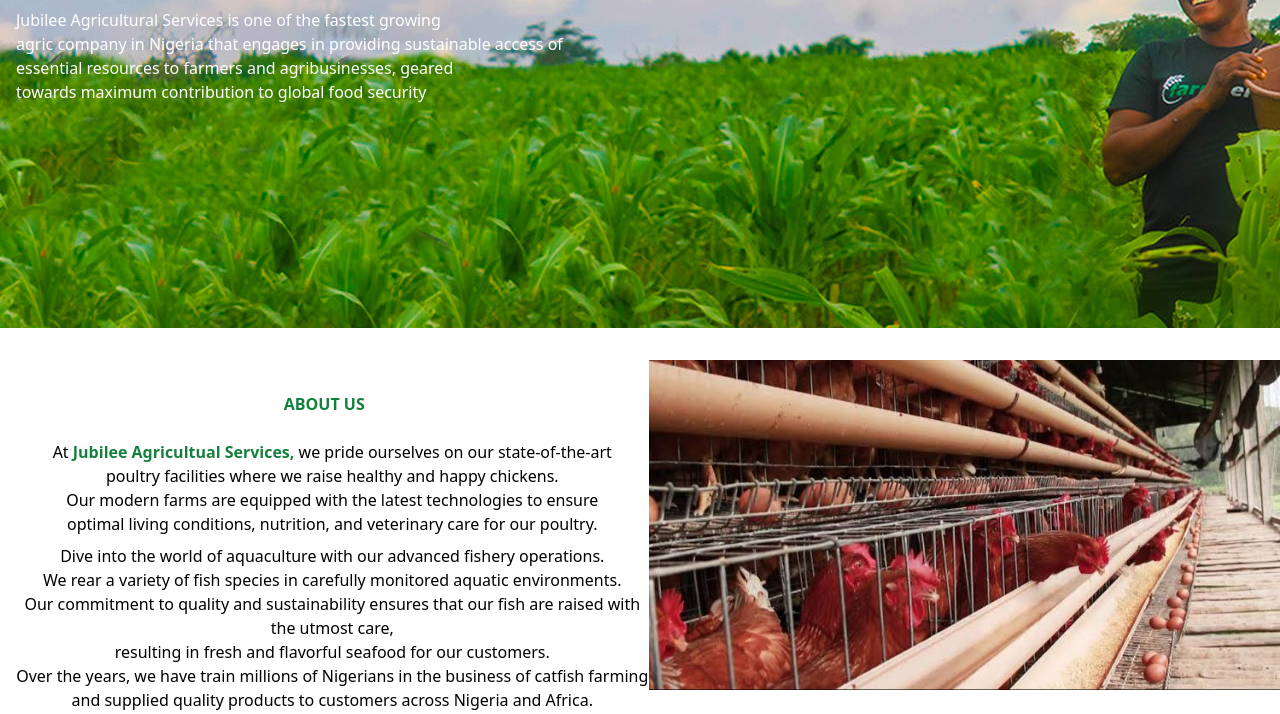
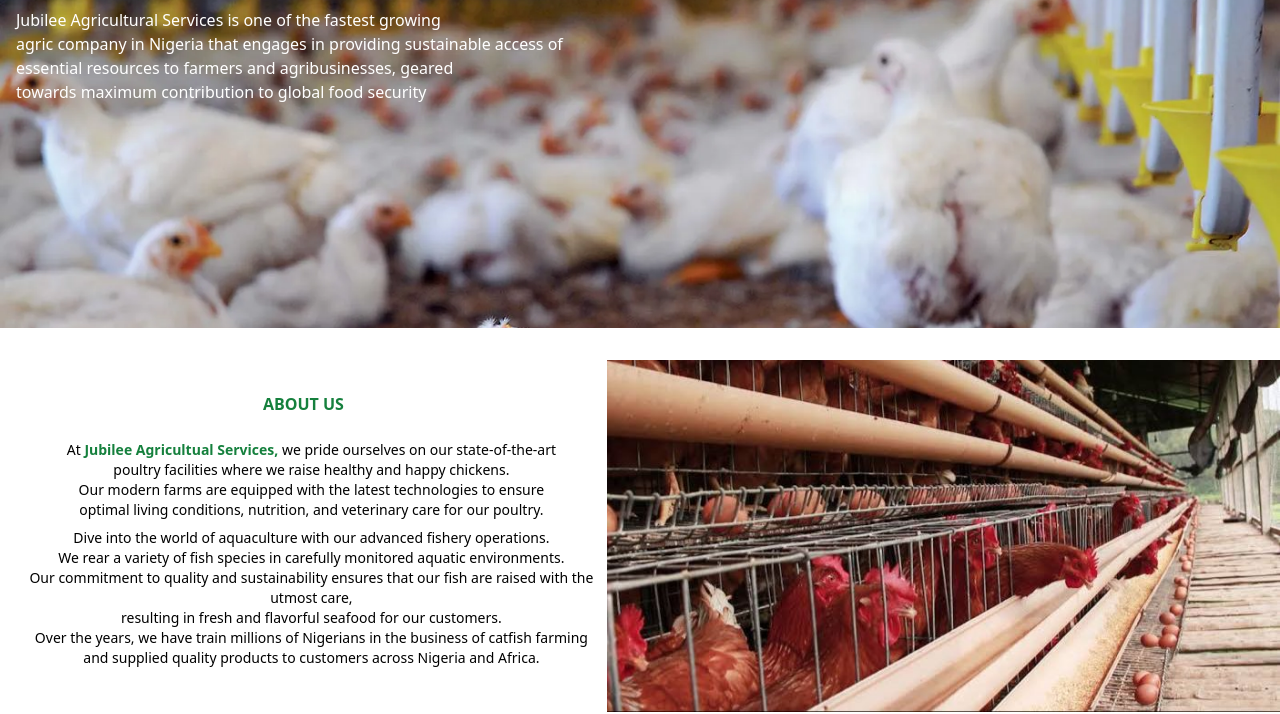
Before and after one commit to mickey022/jubilee-project2, a plain HTML site: page index.html in a window 1280 px wide. Shown: the part 240-954 px from the top of the page. Drawn offline with nearby package versions, Linux system fonts and the light colour scheme.

Commit message:
change first background

```diff
--- a/index.html
+++ b/index.html
@@ -81,10 +81,10 @@
             <div class="text-center"><a href="">
                 <h4 class="mt-8 text-center text-green-700 font-bold">ABOUT US</h4>
 
-                <p class=" text-l mt-6 ml-4 ">
+                <p class=" text-sm mt-6 ml-4 ">
                     At <span class="text-green-700 font-bold">Jubilee Agricultual Services,</span> we pride ourselves on our state-of-the-art <br> poultry facilities where we raise healthy and happy chickens. <br> Our modern farms are equipped with the latest technologies to ensure <br> optimal living conditions, nutrition, and veterinary care for our poultry.</p>
 
-            <p class=" mt-2 text-l ml-4"> Dive into the world of aquaculture with our advanced fishery operations. <br> We rear a variety of fish species in carefully monitored aquatic environments. <br> Our commitment to quality and sustainability ensures that our fish are raised with the utmost care, <br> resulting in fresh and flavorful seafood for our customers. <br> Over the years, we have train millions of Nigerians in the business of catfish farming  <br> and supplied quality products to customers across Nigeria and Africa. </p>
+            <p class=" mt-2 text-sm ml-4"> Dive into the world of aquaculture with our advanced fishery operations. <br> We rear a variety of fish species in carefully monitored aquatic environments. <br> Our commitment to quality and sustainability ensures that our fish are raised with the utmost care, <br> resulting in fresh and flavorful seafood for our customers. <br> Over the years, we have train millions of Nigerians in the business of catfish farming  <br> and supplied quality products to customers across Nigeria and Africa. </p>
 
             </a></div>
 
--- a/style.css
+++ b/style.css
@@ -23,7 +23,7 @@
     margin-top: -24px;
 }
 .first{
-    background-image: url(./farmce.jpg);
+    background-image: url(./chickens-poultry-farm.webp);
     background-repeat: no-repeat;
     background-size: cover;
     height: 500px;
```
